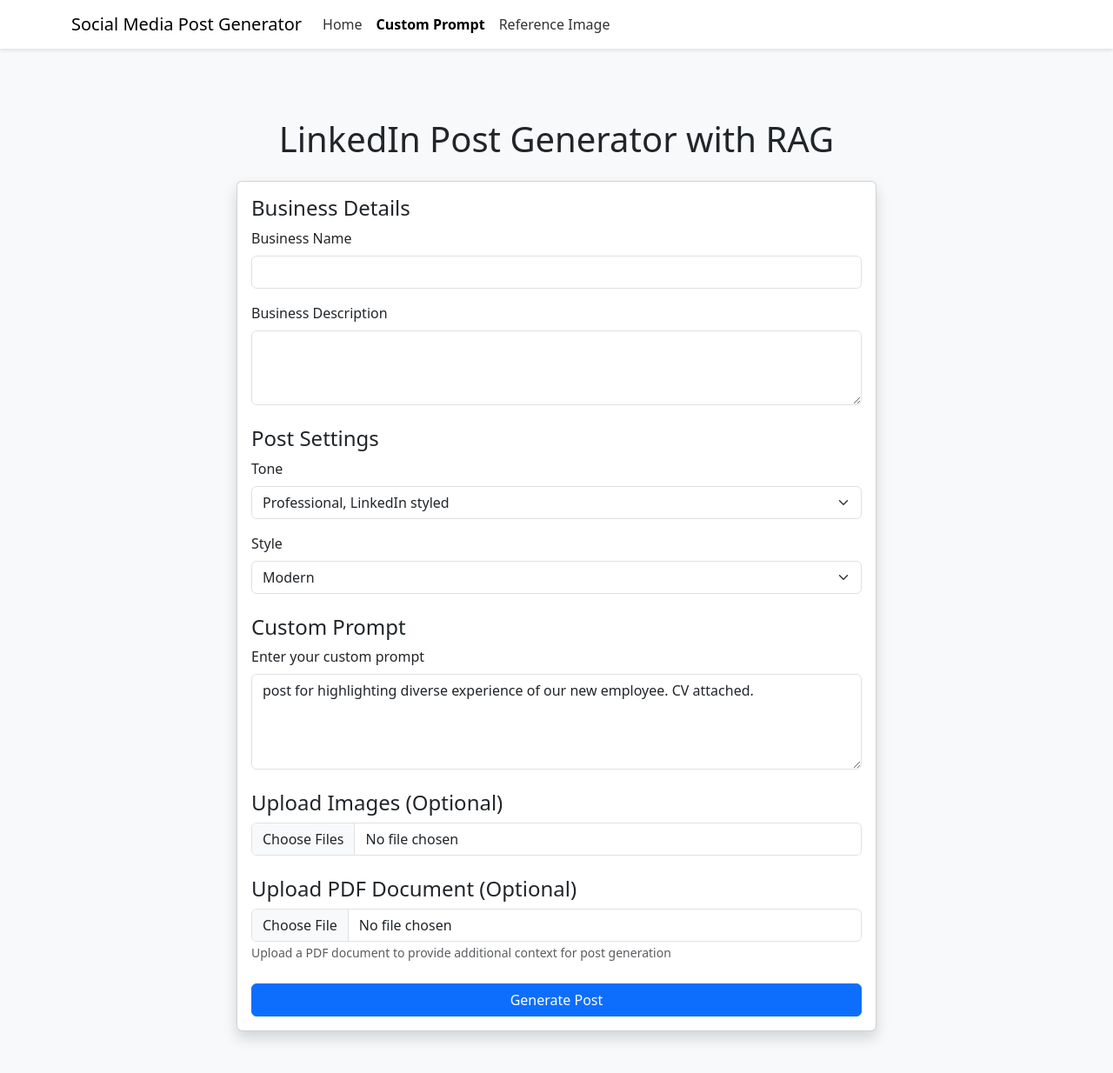
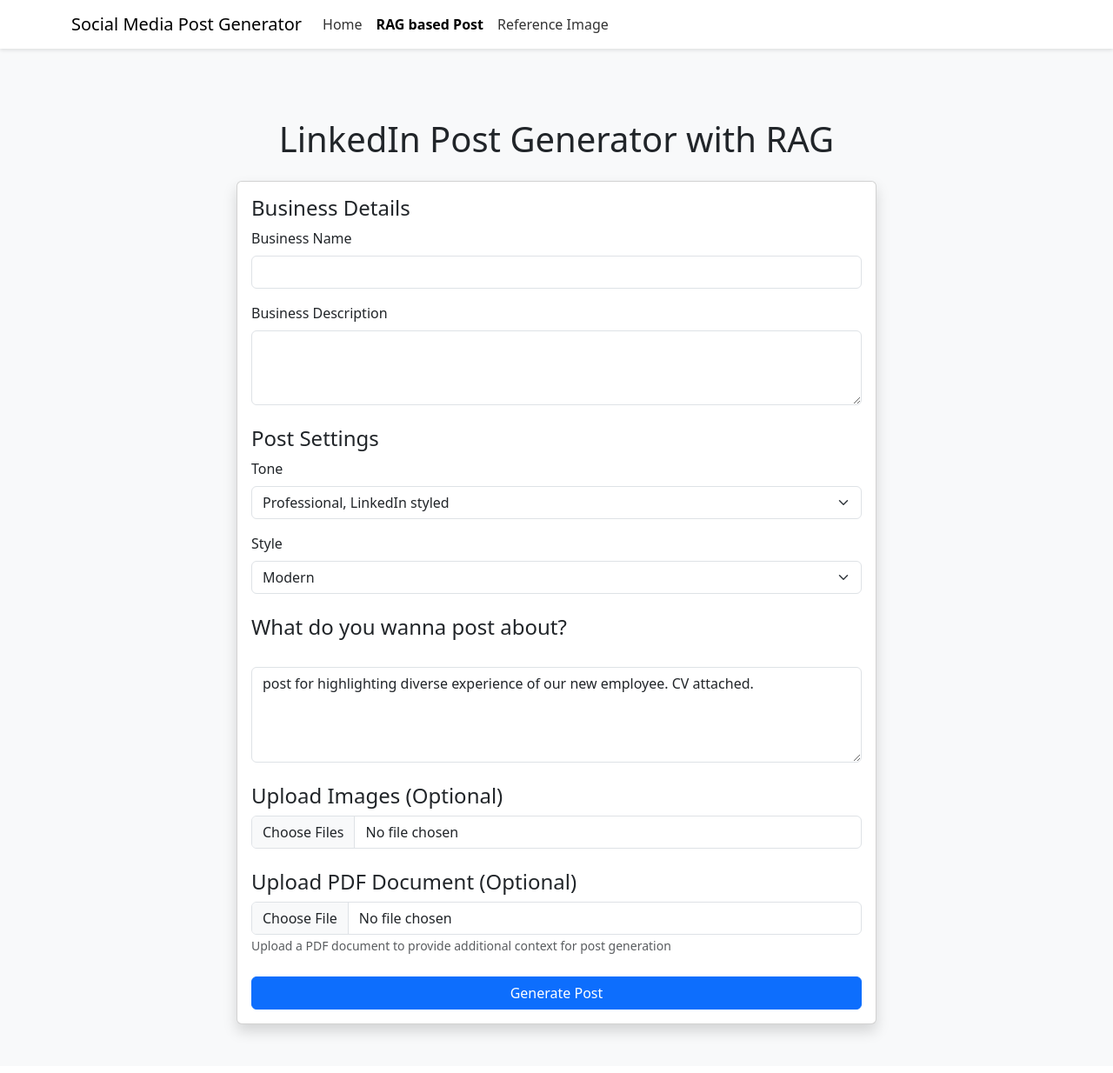
Before and after one commit to umar-farooq-khan/Social-Media-Post-Video-Image-Generator, a Django app: template social_media_generator/generator/templates/generator/custom_prompt.html in a window 1280 px wide. Shown: the whole page at 87% size. After the commit the page ends 1194 px from the top, so only its background shows below. Run offline with Django 5.2, Linux system fonts and the light colour scheme; the template is opened without the code that fills it, so the values that code supplies are empty.

Commit message:
ui fixed

```diff
--- a/social_media_generator/generator/templates/generator/custom_prompt.html
+++ b/social_media_generator/generator/templates/generator/custom_prompt.html
@@ -50,7 +50,7 @@
                         <a class="nav-link" href="/api">Home</a>
                     </li>
                     <li class="nav-item">
-                        <a class="nav-link active" href="/api/custom-prompt">Custom Prompt</a>
+                        <a class="nav-link active" href="/api/custom-prompt">RAG based Post</a>
                     </li>
                     <li class="nav-item">
                         <a class="nav-link" href="/api/reference-image">Reference Image</a>
@@ -108,9 +108,9 @@
 
                             <!-- Custom Prompt -->
                             <div class="mb-4">
-                                <h4>Custom Prompt</h4>
+                                <h4>What do you wanna post about?</h4>
                                 <div class="mb-3">
-                                    <label for="customPrompt" class="form-label">Enter your custom prompt</label>
+                                    <label for="customPrompt" class="form-label"></label>
                                     <textarea class="form-control" id="customPrompt" name="customPrompt" rows="4"
                                          placeholder="Enter specific details about what you want in your post. For example: 'Create a post about our new product launch, highlighting its key features and benefits'">post for highlighting diverse experience of our new employee. CV attached. </textarea>
                                 </div>
--- a/social_media_generator/generator/templates/generator/index.html
+++ b/social_media_generator/generator/templates/generator/index.html
@@ -50,7 +50,7 @@
                         <a class="nav-link active" href="/api">Home</a>
                     </li>
                     <li class="nav-item">
-                        <a class="nav-link" href="/api/custom-prompt">Custom Prompt</a>
+                        <a class="nav-link" href="/api/custom-prompt">RAG based post Gen</a>
                     </li>
                     <li class="nav-item">
                         <a class="nav-link" href="/api/reference-image">Reference Image</a>
--- a/social_media_generator/generator/templates/generator/reference_image.html
+++ b/social_media_generator/generator/templates/generator/reference_image.html
@@ -96,7 +96,7 @@
                                 <div class="mb-3">
                                     <label for="imageDescription" class="form-label">Describe what you want in the generated image</label>
                                     <textarea class="form-control" id="imageDescription" name="imageDescription" rows="3" required
-                                        placeholder="Describe the style, elements, and mood you want in the generated image..."></textarea>
+                                        placeholder="Describe the style, elements, and mood you want in the generated image...">Similar image</textarea>
                                 </div>
                             </div>
 
--- a/social_media_generator/generator/views.py
+++ b/social_media_generator/generator/views.py
@@ -111,7 +111,7 @@ def generate_content(request):
             if custom_image_prompt:
                 image_prompt = custom_image_prompt
             else:
-                image_prompt = f"""Generate a photorealistic any {industry} related image for the linkedIn post
+                image_prompt = f"""Generate a photorealistic photo of two people handshaking related to {industry} for the linkedIn post
                 Here are more details about the post: {generated_text[:100]}"""
 
             try:
@@ -316,6 +316,7 @@ def generate_reference_image(request):
             image_description = request.POST.get('imageDescription')
 
             if not reference_image:
+                print('no refernece image')
                 return JsonResponse({
                     'status': 'error',
                     'message': 'No reference image provided'
@@ -383,6 +384,7 @@ def generate_reference_image(request):
                 })
 
             except Exception as e:
+
                 print(f"Error in image generation: {str(e)}")
                 return JsonResponse({
                     'status': 'error',
--- a/social_media_generator/hugging_face_models.py
+++ b/social_media_generator/hugging_face_models.py
@@ -11,10 +11,10 @@ client = InferenceClient(
 
 # output is a PIL.Image object
 image = client.text_to_image(
-    "Astronaut riding a horse",
+    "Typical Irish homes in a street of Dublin with a guy riding a horse",
     model="stabilityai/stable-diffusion-3.5-large",
 )
-image.save("astronaut_riding_horse.png")
+image.save("irishhomes.png")
 
 # ✅ Display the image (opens with default image viewer)
 image.show()
--- a/social_media_generator/requirements.txt
+++ b/social_media_generator/requirements.txt
@@ -4,7 +4,6 @@ python-dotenv>=1.0.0
 Pillow>=10.0.0
 requests==2.31.0
 langchain>=0.1.0
-faiss-cpu==1.7.4
 langchain
 langchain-community
 pypdf>=3.0.0
```
